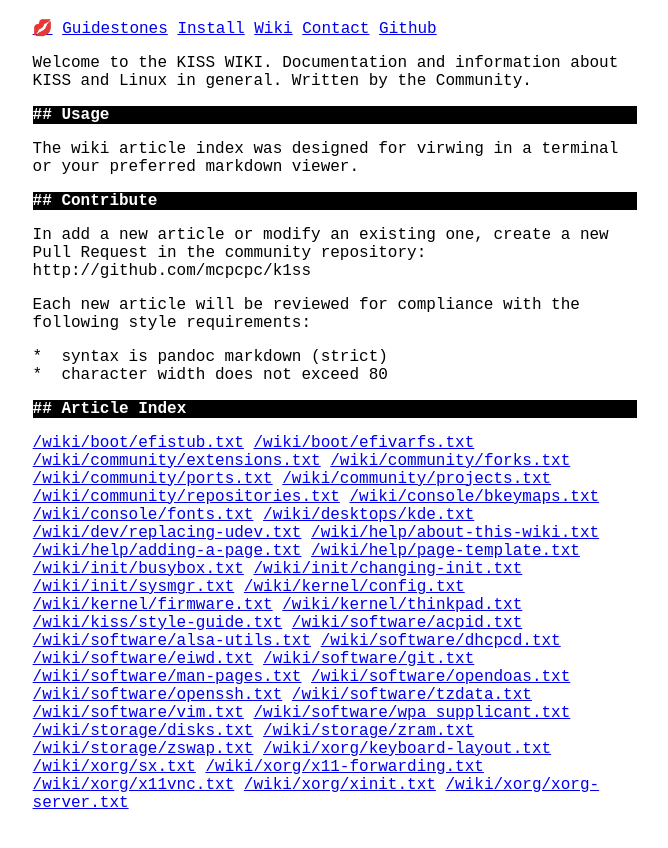
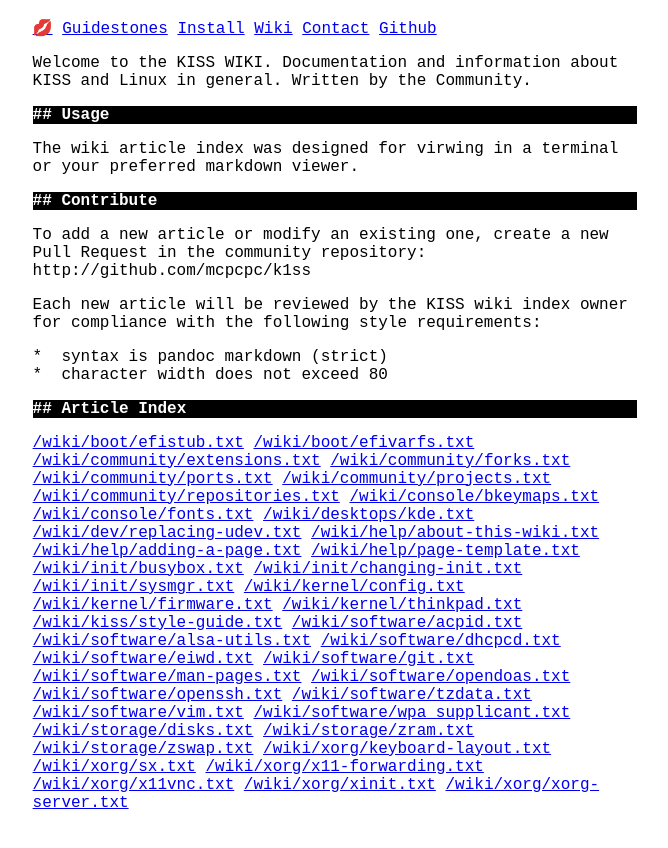
Before and after one commit to mcpcpc/k1ss, a Jekyll site: the page built from wiki.md, in a window 1280 px wide. Shown: the top 848 px of the page, without its empty margins (305-973 px from the left). Built offline with Jekyll 4.4.1, drawn with Linux system fonts in a browser that asks for light colours.

Commit message:
Update wiki.md

```diff
--- a/wiki.md
+++ b/wiki.md
@@ -11,10 +11,10 @@ The wiki article index was designed for virwing in a terminal or your preferred
 
 ## Contribute
 
-In add a new article or modify an existing one, create a new Pull Request in the community repository:
+To add a new article or modify an existing one, create a new Pull Request in the community repository:
 http://github.com/mcpcpc/k1ss
 
-Each new article will be reviewed for compliance with the following style requirements:
+Each new article will be reviewed by the KISS wiki index owner for compliance with the following style requirements:
 
 * syntax is pandoc markdown (strict)
 * character width does not exceed 80
```
